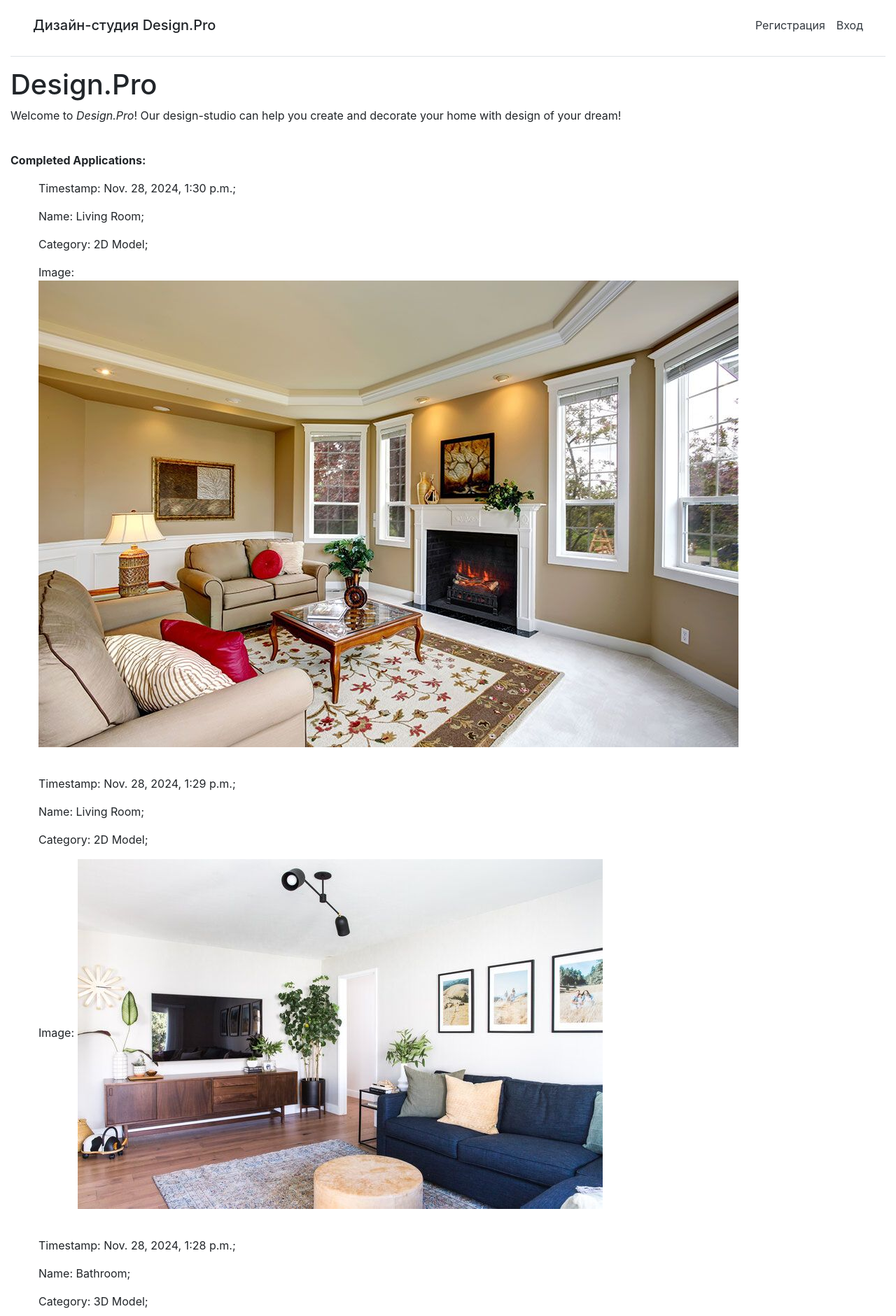
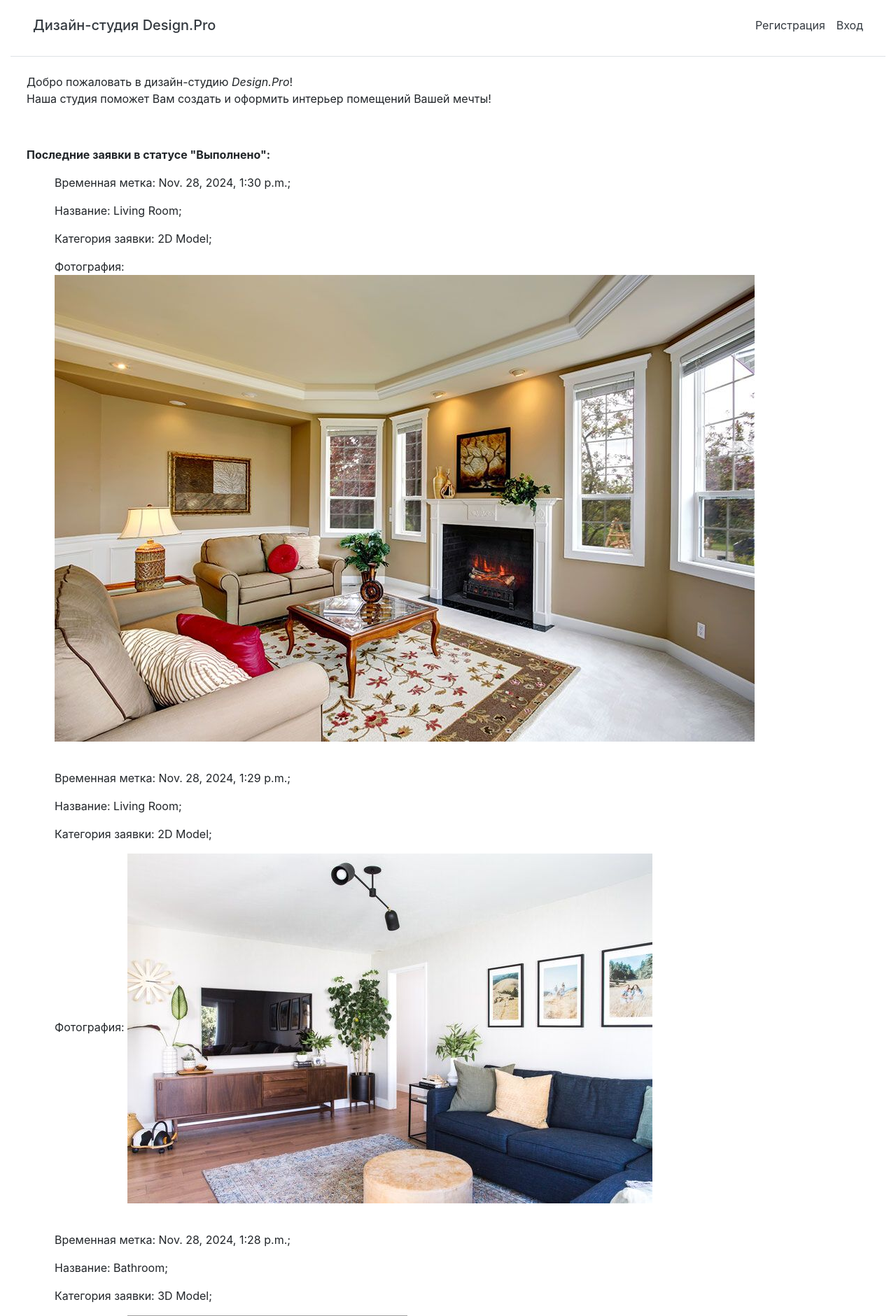
Before and after one commit to AnastasiaKilko/OOP2, a Django app: page /designapp/ in a window 1280 px wide. Shown: the top 1881 px of the page at 70% size. Run offline with Django 3.2, Linux system fonts and the light colour scheme; data comes from the database, SQL or seed files in the repository; both versions use the stored data as it was after the commit; some libraries are stand-ins or nearby versions; grey boxes are pictures that could not be loaded.

Commit message:
interface change

```diff
--- a/designpro/designapp/templates/base_generic.html
+++ b/designpro/designapp/templates/base_generic.html
@@ -1,6 +1,6 @@
 {% load static %}
 {% load bootstrap4 %}
-<!doctype html>
+<!DOCTYPE html>
 <html lang="en">
 <head>
     <meta charset="utf-8">
@@ -12,8 +12,8 @@
     <title>{% block title %} Главная {% endblock %} - Дизайн-студия Design.Pro </title>
 
     <!-- Добавление дополнительного статического CSS файла -->
-<!--    {% load static %}-->
-<!--    <link rel="stylesheet" href="{% static 'css/styles.css' %}"/>-->
+    <!--    {% load static %}-->
+    <!--    <link rel="stylesheet" href="{% static 'css/styles.css' %}"/>-->
     <!--    <img-->
     <!--            src="{% static 'catalog/images/local_library_model_uml.png' %}"-->
     <!--            alt="My image"-->
@@ -23,27 +23,15 @@
 <body>
 <div class="container-fluid">
     <div class="d-flex flex-column flex-md-row p-3 px-md-4 mb-3 bg-white border-bottom box-shadow">
-        <h5 class="mr-md-auto p-2">Дизайн-студия Design.Pro</h5>
+        <a class="mr-md-auto p-2 text-dark" href="{% url 'main:index' %}"><h5>Дизайн-студия Design.Pro</h5></a>
         {% if user.is_authenticated %}
-            <div class="nav-item dropdown">
-                <a class="nav-link dropdown-toggle" href="{% url 'main:index' %}" data-toggle="dropdown" aria-haspopup="true"
-                   aria-expanded="false">Профиль</a>
-                <div class="dropdown-menu">
-                    <a class="dropdown-item" href="{% url 'main:profile' %}">Личный кабинет</a>
-                    <a class="dropdown-item" href="{% url 'main:password_change' %}">Изменить пароль</a>
-                    <div class="dropdown-divider"></div>
-                    <form method="post" action="{% url 'main:logout' %}">
-                        {% csrf_token %}
-                        <button type="submit" class="dropdownitem">Выйти</button>
-                    </form>
-                </div>
-            </div>
+        <a class="p-2 text-dark" href="{% url 'main:profile' %}">Профиль</a>
+        <a class="p-2 text-dark" href="{% url 'main:logout' %}">Выход</a>
         {% else %}
-            <a class="p-2 text-dark" href="{% url 'main:register' %}">Регистрация</a>
-            <a class="p-2 text-dark" href="{% url 'main:login' %}">Вход</a>
+        <a class="p-2 text-dark" href="{% url 'main:register' %}">Регистрация</a>
+        <a class="p-2 text-dark" href="{% url 'main:login' %}">Вход</a>
         {% endif %}
     </div>
-
 
 
     <div class="row">
@@ -53,13 +41,13 @@
             <div class="pagination">
       <span class="page-links">
         {% if page_obj.has_previous %}
-          <a href="{{ request.path }}?page={{ page_obj.previous_page_number }}">previous</a>
+          <a href="{{ request.path }}?page={{ page_obj.previous_page_number }}">Предыдущая</a>
         {% endif %}
         <span class="page-current">
           Page {{ page_obj.number }} of {{ page_obj.paginator.num_pages }}.
         </span>
         {% if page_obj.has_next %}
-          <a href="{{ request.path }}?page={{ page_obj.next_page_number }}">next</a>
+          <a href="{{ request.path }}?page={{ page_obj.next_page_number }}">Следующая</a>
         {% endif %}
       </span>
             </div>
--- a/designpro/designapp/templates/main/index.html
+++ b/designpro/designapp/templates/main/index.html
@@ -1,27 +1,29 @@
 {% extends "base_generic.html" %}
-
+{% load bootstrap4 %}
 {% block content %}
-<h1>Design.Pro</h1>
-<p>
-    Welcome to <em>Design.Pro</em>! Our design-studio can help you create and decorate your home with design of your
-    dream!
+<div class="container-fluid">
+    <p class="mr-md-auto p-2">
+        Добро пожаловать в дизайн-студию <em>Design.Pro</em>!
+        <br>Наша студия поможет Вам создать и оформить интерьер помещений Вашей мечты!
     </p>
     <br>
+    <div class="mr-md-auto p-2"
          {% if applications_done %}
-<p><strong>Completed Applications:</strong></p>
+        <p><strong>Последние заявки в статусе "Выполнено":</strong></p>
         <ul>
             {% for done_app in applications_done %}
-    <p>Timestamp: {{ done_app.created_at }};</p>
-    <p>Name: {{ done_app.name }};</p>
-    <p>Category: {{ done_app.category }};</p>
-    <p>Image: <img src="{{ done_app.image.url }}" alt="Photo or plan of the room"></p>
+            <p>Временная метка: {{ done_app.created_at }};</p>
+            <p>Название: {{ done_app.name }};</p>
+            <p>Категория заявки: {{ done_app.category }};</p>
+            <p>Фотография: <img src="{{ done_app.image.url }}" alt="Фотография или план комнаты"></p>
             <br>
             {% endfor %}
         </ul>
         {% else %}
-<p>There are no completed applications.</p>
+        <p>Нет выполненных заявок.</p>
         {% endif %}
         <br>
-<p><strong>Accepted Applications:</strong> {{ num_applications_accepted }}</p>
-
+        <p><strong>Принятые в работу заявки:</strong> {{ num_applications_accepted }}</p>
+    </div>
+</div>
 {% endblock %}
```
Also changed, not shown: designpro/db.sqlite3. Lines whose indentation alone changed are shown as unchanged.
